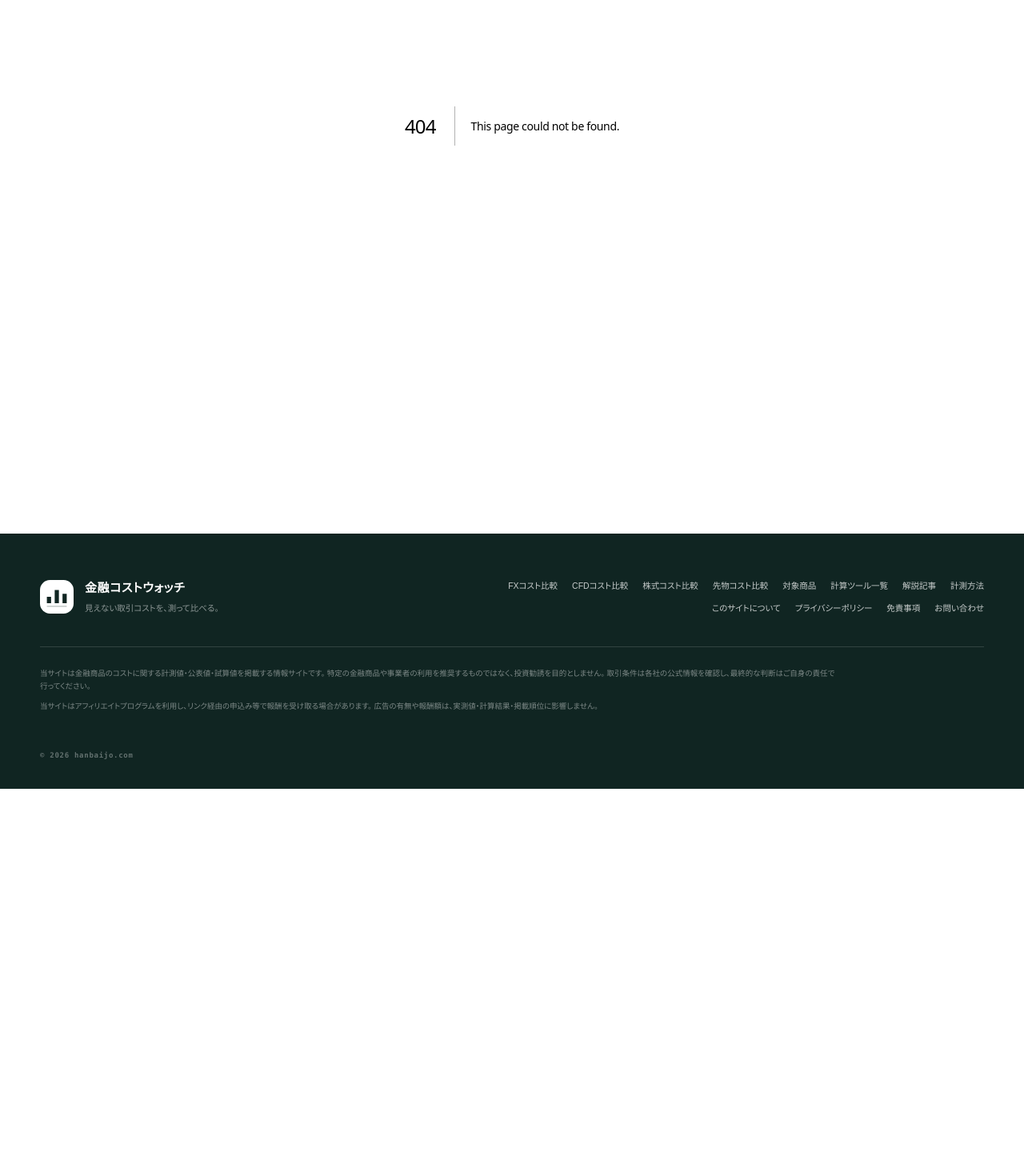
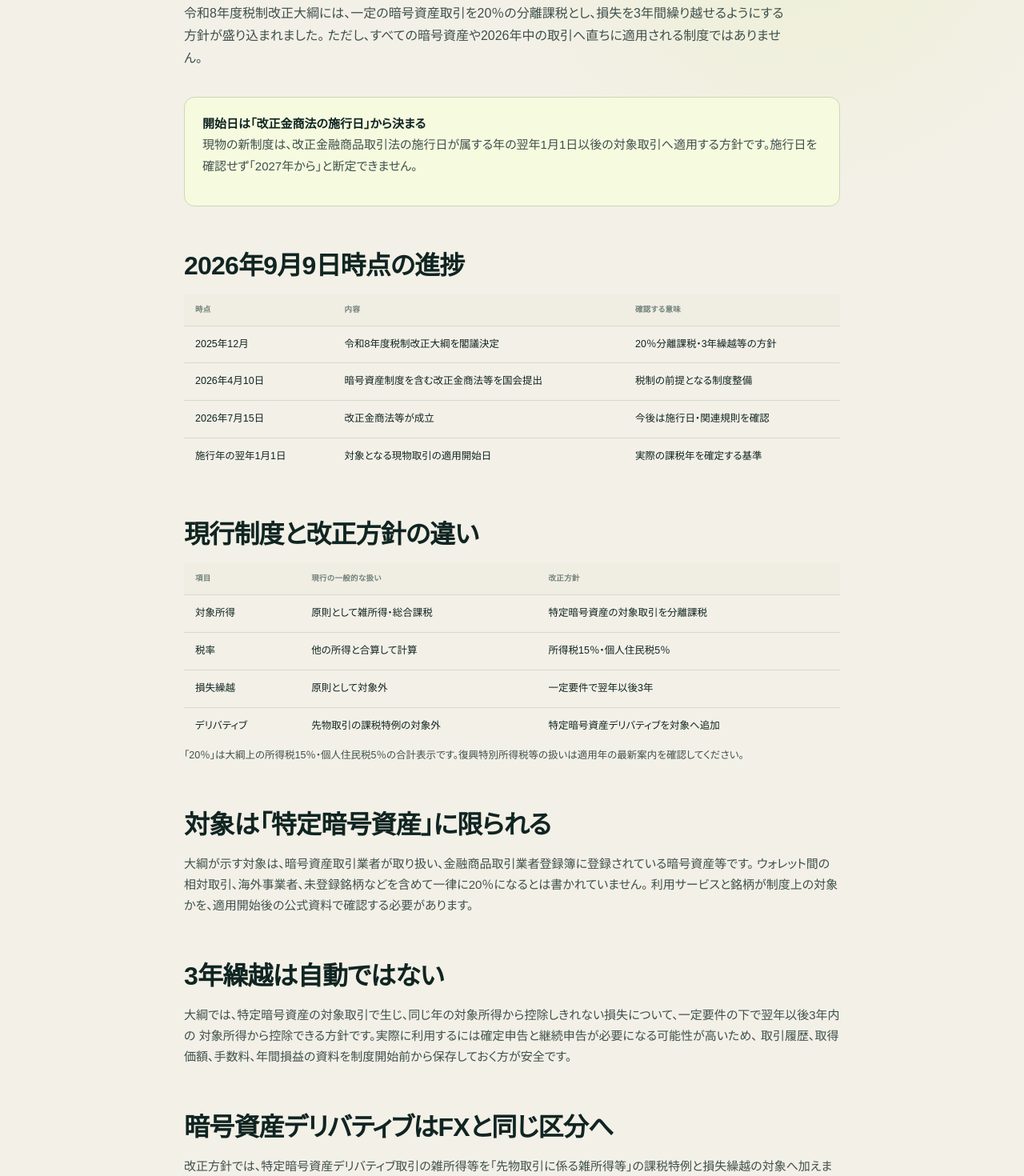
Before and after one commit to mrok18/hanbaijo, a Next.js app: page /articles/crypto-tax-reform-start-date in a window 1280 px wide. Before the commit this address had no page. Shown: the part 320-1790 px from the top of the page at 80% size. Before the commit the page ends 1306 px from the top, so only its background shows below. Built offline with nearby package versions, Linux system fonts and the light colour scheme.

Commit message:
Add crypto tax reform timeline guide

```diff
--- /dev/null
+++ b/app/articles/crypto-tax-reform-start-date/page.tsx
@@ -0,0 +1,109 @@
+import type { Metadata } from 'next';
+import Link from 'next/link';
+
+export const metadata: Metadata = {
+  title: '暗号資産の分離課税はいつから？税制改正の対象・20％・損失繰越',
+  description: '暗号資産税制改正について、開始時期、特定暗号資産、20％の分離課税、3年間の損失繰越、デリバティブの扱いを公的資料から整理します。',
+};
+
+export default function Page() {
+  const jsonLd = {
+    '@context': 'https://schema.org', '@type': 'Article', headline: metadata.title,
+    description: metadata.description, datePublished: '2026-09-09', dateModified: '2026-09-09',
+    mainEntityOfPage: 'https://hanbaijo.com/articles/crypto-tax-reform-start-date',
+    author: { '@type': 'Organization', name: '金融コストウォッチ' },
+    publisher: { '@type': 'Organization', name: '金融コストウォッチ' },
+  };
+
+  return (
+    <article>
+      <script type="application/ld+json" dangerouslySetInnerHTML={{ __html: JSON.stringify(jsonLd) }} />
+      <p className="page-kicker">CRYPTO TAX REFORM</p>
+      <h1>暗号資産の分離課税はいつから？<br />対象・20％・損失繰越を整理</h1>
+      <p className="lede">
+        令和8年度税制改正大綱には、一定の暗号資産取引を20％の分離課税とし、損失を3年間繰り越せるようにする方針が盛り込まれました。
+        ただし、すべての暗号資産や2026年中の取引へ直ちに適用される制度ではありません。
+      </p>
+
+      <div className="callout">
+        <strong>開始日は「改正金商法の施行日」から決まる</strong>
+        <p>現物の新制度は、改正金融商品取引法の施行日が属する年の翌年1月1日以後の対象取引へ適用する方針です。施行日を確認せず「2027年から」と断定できません。</p>
+      </div>
+
+      <h2>2026年9月9日時点の進捗</h2>
+      <div className="table-scroll">
+        <table className="rates">
+          <thead><tr><th>時点</th><th>内容</th><th>確認する意味</th></tr></thead>
+          <tbody>
+            <tr><td>2025年12月</td><td>令和8年度税制改正大綱を閣議決定</td><td>20％分離課税・3年繰越等の方針</td></tr>
+            <tr><td>2026年4月10日</td><td>暗号資産制度を含む改正金商法等を国会提出</td><td>税制の前提となる制度整備</td></tr>
+            <tr><td>2026年7月15日</td><td>改正金商法等が成立</td><td>今後は施行日・関連規則を確認</td></tr>
+            <tr><td>施行年の翌年1月1日</td><td>対象となる現物取引の適用開始日</td><td>実際の課税年を確定する基準</td></tr>
+          </tbody>
+        </table>
+      </div>
+
+      <h2>現行制度と改正方針の違い</h2>
+      <div className="table-scroll">
+        <table className="rates">
+          <thead><tr><th>項目</th><th>現行の一般的な扱い</th><th>改正方針</th></tr></thead>
+          <tbody>
+            <tr><td>対象所得</td><td>原則として雑所得・総合課税</td><td>特定暗号資産の対象取引を分離課税</td></tr>
+            <tr><td>税率</td><td>他の所得と合算して計算</td><td>所得税15％・個人住民税5％</td></tr>
+            <tr><td>損失繰越</td><td>原則として対象外</td><td>一定要件で翌年以後3年</td></tr>
+            <tr><td>デリバティブ</td><td>先物取引の課税特例の対象外</td><td>特定暗号資産デリバティブを対象へ追加</td></tr>
+          </tbody>
+        </table>
+      </div>
+      <p><small>「20％」は大綱上の所得税15％・個人住民税5％の合計表示です。復興特別所得税等の扱いは適用年の最新案内を確認してください。</small></p>
+
+      <h2>対象は「特定暗号資産」に限られる</h2>
+      <p>
+        大綱が示す対象は、暗号資産取引業者が取り扱い、金融商品取引業者登録簿に登録されている暗号資産等です。
+        ウォレット間の相対取引、海外事業者、未登録銘柄などを含めて一律に20％になるとは書かれていません。
+        利用サービスと銘柄が制度上の対象かを、適用開始後の公式資料で確認する必要があります。
+      </p>
+
+      <h2>3年繰越は自動ではない</h2>
+      <p>
+        大綱では、特定暗号資産の対象取引で生じ、同じ年の対象所得から控除しきれない損失について、一定要件の下で翌年以後3年内の
+        対象所得から控除できる方針です。実際に利用するには確定申告と継続申告が必要になる可能性が高いため、
+        取引履歴、取得価額、手数料、年間損益の資料を制度開始前から保存しておく方が安全です。
+      </p>
+
+      <h2>暗号資産デリバティブはFXと同じ区分へ</h2>
+      <p>
+        改正方針では、特定暗号資産デリバティブ取引の雑所得等を「先物取引に係る雑所得等」の課税特例と損失繰越の対象へ加えます。
+        これは暗号資産現物の分離課税とは制度上の入口が異なります。FX・一定のCFD・先物との損益通算範囲は、
+        適用開始時の法令と国税庁の説明で最終確認してください。
+      </p>
+      <p><Link href="/articles/fx-profit-loss-offset-tax">FX・CFD・先物との損益通算を確認する →</Link></p>
+
+      <h2>いま準備できる4つのこと</h2>
+      <ol>
+        <li>2026年分は現行制度を前提に取引履歴を保存する</li>
+        <li>取引所ごとの年間損益と取得価額をまとめる</li>
+        <li>改正金商法の施行日と対象銘柄の公表を確認する</li>
+        <li>適用年の国税庁資料が出た段階で申告方法を更新する</li>
+      </ol>
+
+      <h2>誤解しやすい点</h2>
+      <ul>
+        <li>改正法成立と、税制の適用開始日は同じではありません。</li>
+        <li>すべての暗号資産取引が自動的に分離課税になるわけではありません。</li>
+        <li>2026年分の利益へ新制度を遡って適用する方針ではありません。</li>
+        <li>損失繰越には申告手続きと記録保存が必要になるため、詳細公表を待って確認します。</li>
+      </ul>
+
+      <h2>出典と確認日</h2>
+      <ul>
+        <li><a href="https://www.mof.go.jp/tax_policy/tax_reform/outline/fy2026/08taikou_01.htm" rel="noreferrer">財務省「令和8年度税制改正の大綱」</a></li>
+        <li><a href="https://www.fsa.go.jp/common/diet/" rel="noreferrer">金融庁「国会提出法案等」</a></li>
+        <li><a href="https://www.fsa.go.jp/access/r7/270.html" rel="noreferrer">金融庁「アクセスFSA 第270号」</a></li>
+        <li><a href="https://www.nta.go.jp/publication/pamph/shotoku/kakuteishinkokukankei/kasoutuka/" rel="noreferrer">国税庁「暗号資産等に関する税務上の取扱い」</a></li>
+      </ul>
+      <p><small>確認日：2026年9月9日。制度の施行日・対象・申告方法は今後更新されます。本記事は税務上の個別助言ではありません。</small></p>
+      <p><Link href="/articles">解説記事一覧へ戻る →</Link></p>
+    </article>
+  );
+}
--- a/app/articles/posts.ts
+++ b/app/articles/posts.ts
@@ -1,4 +1,5 @@
 export const POSTS = [
+  { slug: 'crypto-tax-reform-start-date', category: '暗号資産・税制', title: '暗号資産の分離課税はいつから？税制改正の対象・20％・損失繰越', desc: '改正金商法の施行日から決まる開始時期、特定暗号資産、20％分離課税、3年繰越、デリバティブの扱いを整理する。' },
   { slug: 'fx-profit-loss-offset-tax', category: 'FX・税金', title: 'FXの損益通算は何とできる？CFD・先物・株・暗号資産を整理', desc: '国内FXと一定のCFD・先物、株式、暗号資産の損益通算可否と、3年間の損失繰越に必要な申告を整理する。' },
   { slug: 'fx-multiple-accounts-cost-risk', category: 'FX・口座管理', title: 'FX口座を複数持つメリット・デメリット｜資金と損益の管理方法', desc: '2社以上を使い分ける利点と、証拠金の分散、ロスカット、損益集計、管理負担などの注意点を整理する。' },
   { slug: 'fx-company-selection-cost-checklist', category: 'FX・口座比較', title: 'FX会社はスプレッドだけで選ばない｜口座比較7項目', desc: 'スプレッドの適用時間、数量、約定、スワップ、最低取引単位、ロスカット、入出金を確認する順番を整理する。' },
```
Also changed, not shown: app/articles/fx-profit-loss-offset-tax/page.tsx (+4 -3 lines).
